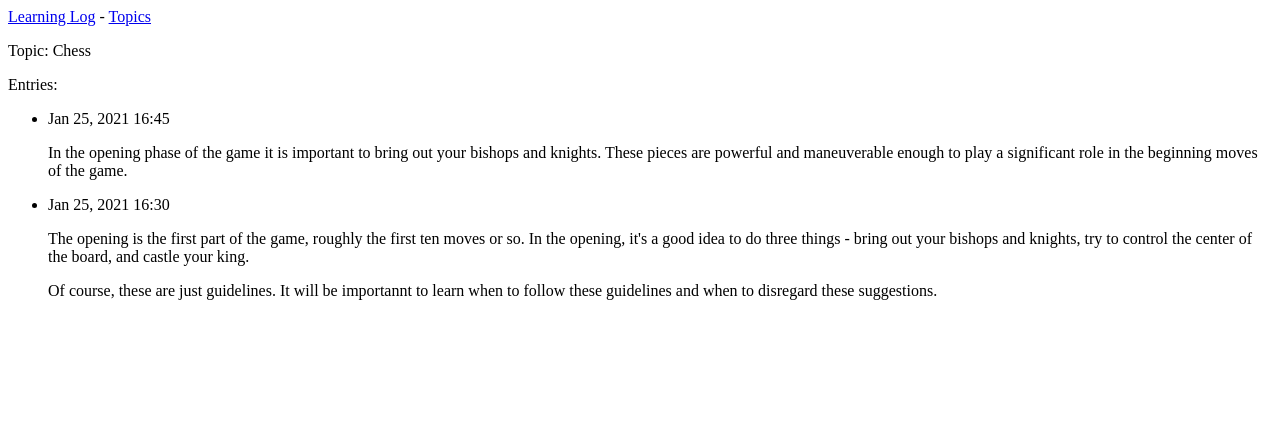
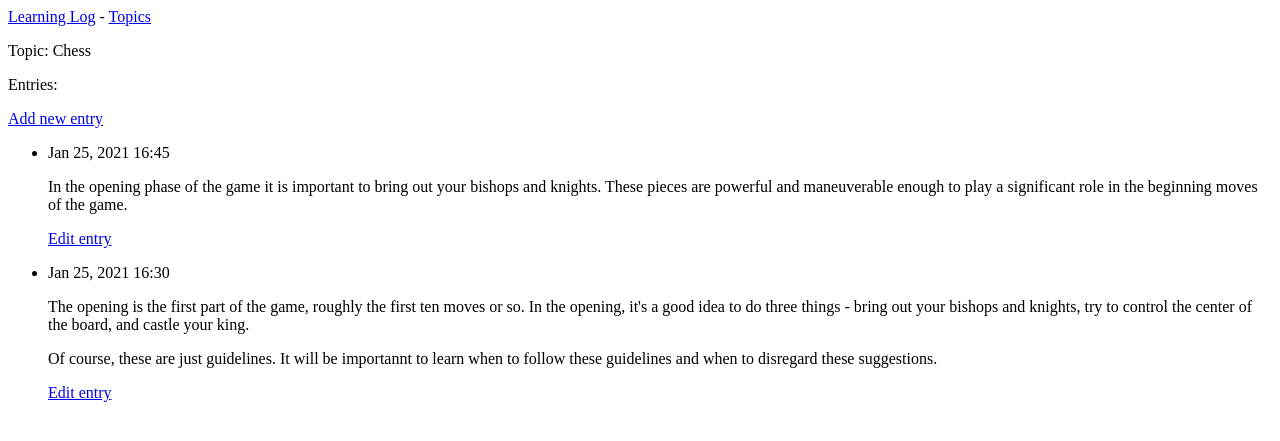
Before and after one commit to jmares/python_crash_course, a Django app: page /topics/1/ in a window 1280 px wide. Shown: the top 441 px of the page. Run offline with Django 3.2, Linux system fonts and the light colour scheme; data comes from the database, SQL or seed files in the repository; both versions use the stored data as it was after the commit.

Commit message:
chapter 19 1/2

```diff
--- a/learning_log/learning_logs/templates/learning_logs/topic.html
+++ b/learning_log/learning_logs/templates/learning_logs/topic.html
@@ -6,11 +6,17 @@
 
   <p>Entries:</p>
 
+  <p>
+    <a href="{% url 'learning_logs:new_entry' topic.id %}">Add new entry</a>
+  </p>
   <ul>
       {% for entry in entries %}
         <li>
             <p>{{ entry.date_added|date:'M d, Y H:i' }}</p>
             <p>{{ entry.text|linebreaks }}</p>
+            <p>
+              <a href="{% url 'learning_logs:edit_entry' entry.id %}">Edit entry</a>
+            </p>
         </li>
       {% empty %}
         <li>There are no entries for this topic yet.</li>
--- a/learning_log/learning_logs/templates/learning_logs/topics.html
+++ b/learning_log/learning_logs/templates/learning_logs/topics.html
@@ -12,4 +12,6 @@
       {% endfor %}
   </ul>
 
+  <a href="{% url 'learning_logs:new_topic' %}">Add a new topic</a>
+
   {% endblock content %}
--- a/learning_log/learning_logs/urls.py
+++ b/learning_log/learning_logs/urls.py
@@ -12,4 +12,10 @@ urlpatterns = [
     path('topics/', views.topics, name='topics'),
     # Detail Page for a single topic.
     path('topics/<int:topic_id>/', views.topic, name='topic'),
+    # Page for adding a new topic
+    path('new_topic/', views.new_topic, name='new_topic'),
+    # Page for adding a new entry
+    path('new_entry/<int:topic_id>/', views.new_entry, name='new_entry'),
+    # Page for editing an entry
+    path('edit_entry/<int:entry_id>/', views.edit_entry, name='edit_entry'),
 ]
--- a/learning_log/learning_logs/views.py
+++ b/learning_log/learning_logs/views.py
@@ -1,5 +1,6 @@
-from django.shortcuts import render
-from .models import Topic
+from django.shortcuts import render, redirect
+from .models import Topic, Entry
+from .forms import TopicForm, EntryForm
 
 # Create your views here.
 
@@ -21,3 +22,60 @@ def topic(request, topic_id):
     entries = topic.entry_set.order_by('-date_added')
     context = {'topic': topic, 'entries': entries}
     return render(request, 'learning_logs/topic.html', context)
+
+
+def new_topic(request):
+    """Add a new topic."""
+    if request.method != 'POST':
+        # No data submitted; create a blank form.
+        form = TopicForm()
+    else:
+        # POST data submitted; process data
+        form = TopicForm(data=request.POST)
+        if form.is_valid():
+            form.save()
+            return redirect('learning_logs:topics')
+
+    # Display a blank or invalid form
+    context = { 'form': form }
+    return render(request, 'learning_logs/new_topic.html', context)
+
+
+def new_entry(request, topic_id):
+    """Add a new entry for a particular topic."""
+    topic = Topic.objects.get(id=topic_id)
+
+    if request.method != 'POST':
+        # No data submitted; create a blank form
+        form = EntryForm()
+    else:
+        # POST data submitted; process data
+        form = EntryForm(data=request.POST)
+        if form.is_valid():
+            new_entry = form.save(commit=False)
+            new_entry.topic = topic
+            new_entry.save()
+            return redirect('learning_logs:topic', topic_id=topic_id)
+
+    # Display a blank or invalid form
+    context = { 'topic': topic, 'form': form }
+    return render(request, 'learning_logs/new_entry.html', context)
+
+
+def edit_entry(request, entry_id):
+    """Edit an existing entry."""
+    entry = Entry.objects.get(id=entry_id)
+    topic =entry.topic
+
+    if request.method != 'POST':
+        # Initial request; pre-fill form with current entry
+        form = EntryForm(instance=entry)
+    else:
+        # POST data submitted; process data
+        form = EntryForm(instance=entry, data=request.POST)
+        if form.is_valid():
+            form.save()
+            return redirect('learning_logs:topic', topic_id=topic.id)
+
+    context = { 'entry': entry, 'topic': topic, 'form': form }
+    return render(request, 'learning_logs/edit_entry.html', context)
```
Also changed, not shown: learning_log/learning_logs/forms.py (added, +15 -0 lines), learning_log/learning_logs/templates/learning_logs/edit_entry.html (added, +14 -0 lines), learning_log/learning_logs/templates/learning_logs/new_entry.html (added, +14 -0 lines), learning_log/learning_logs/templates/learning_logs/new_topic.html (added, +12 -0 lines), learning_log/db.sqlite3.
